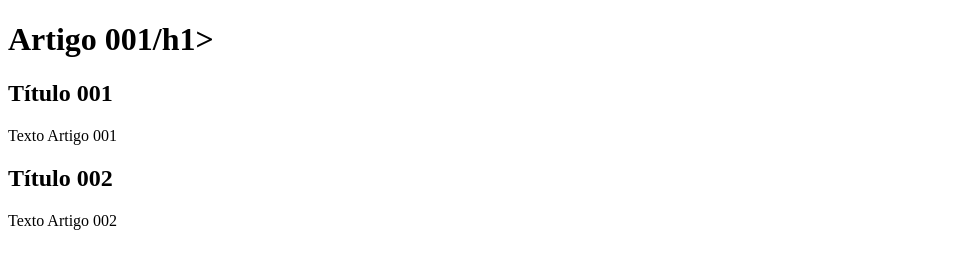
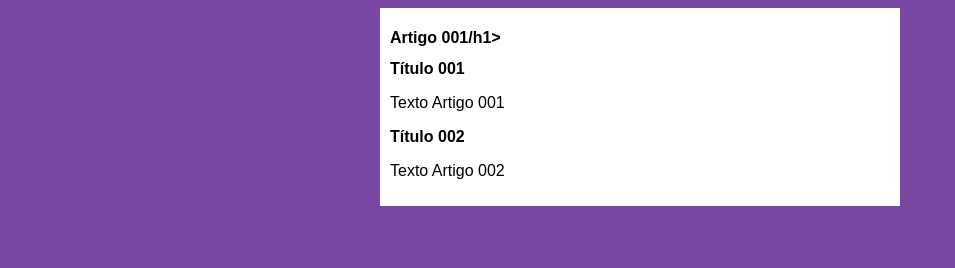
Before and after one commit to kennyow/projeto-site, a plain HTML site: page index.html in a window 1280 px wide. Shown: the whole page, without its empty margins (0-955 px from the left). Drawn offline with Linux system fonts and the light colour scheme.

Commit message:
Formatação atualizada CSS3

```diff
--- a/index.html
+++ b/index.html
@@ -4,7 +4,8 @@
     <meta charset="UTF-8">
     <meta http-equiv="X-UA-Compatible" content="IE=edge">
     <meta name="viewport" content="width=device-width, initial-scale=1.0">
-    <title>Título do Site</title>
+    <title>Curso Em Vídeo</title>
+    <link rel="stylesheet" href="estilos/style.css">
 </head>
 <body>
     <main>
```
